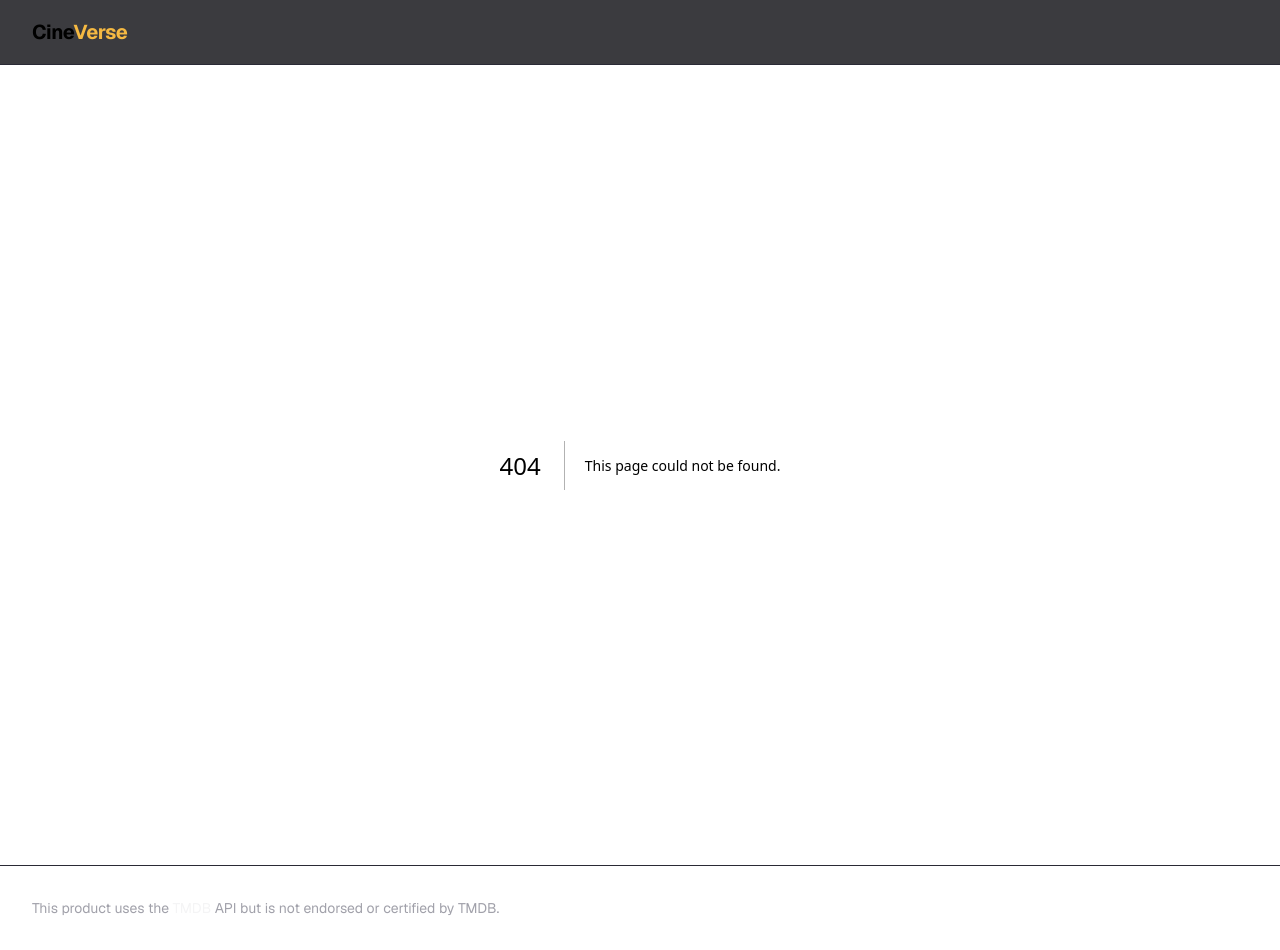
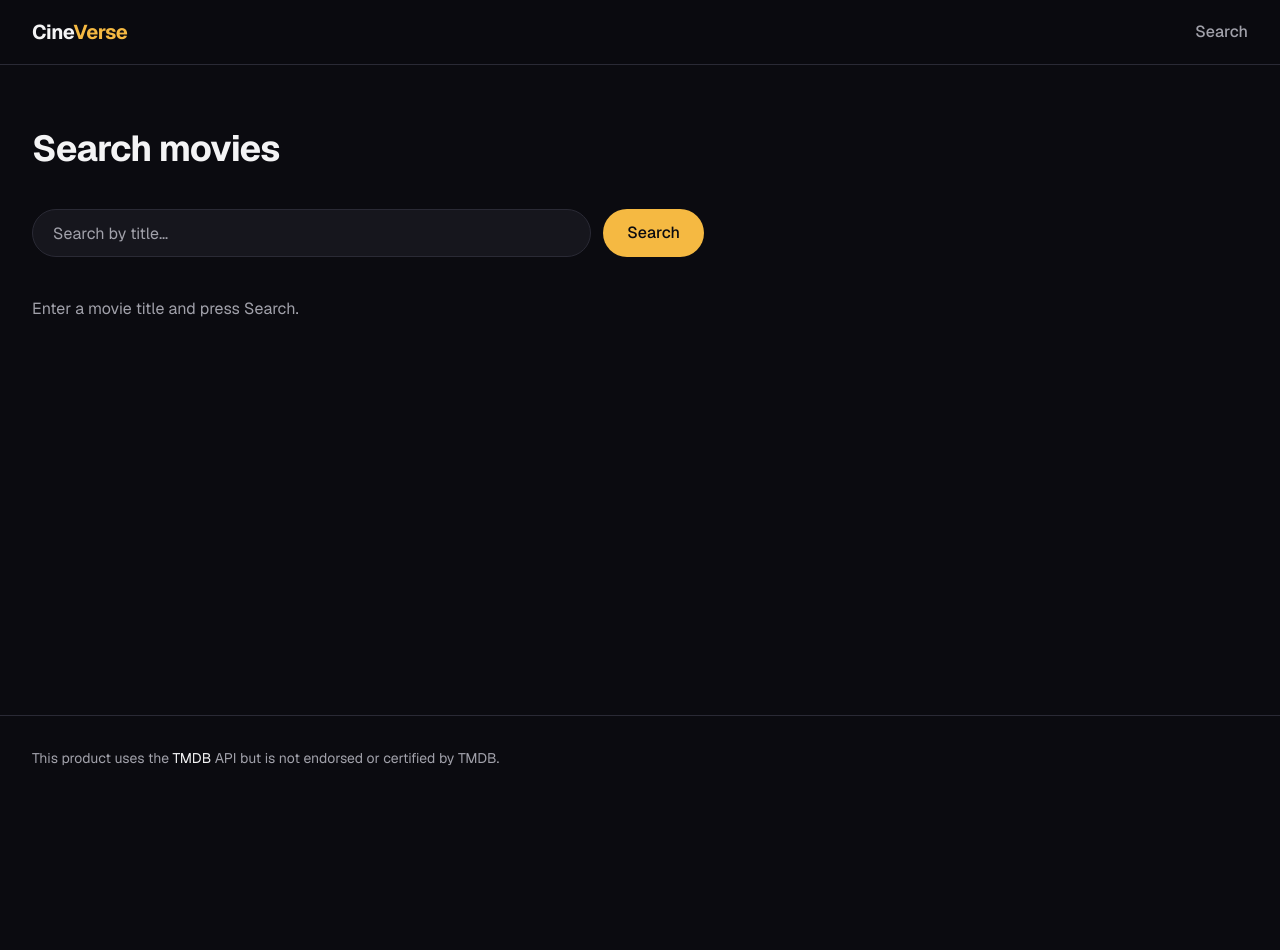
Before and after one commit to otonebieridze/cineverse, a Next.js app: page /search in a window 1280 px wide. Before the commit this address had no page. After the commit the page ends 800 px from the top, so only its background shows below. Built offline with nearby package versions, Linux system fonts and the light colour scheme.

Commit message:
feat: add search page

```diff
--- /dev/null
+++ b/src/app/search/loading.tsx
@@ -0,0 +1,14 @@
+import { Container } from "@/components/Container";
+import { MovieGridSkeleton } from "@/components/MovieGridSkeleton";
+
+export default function Loading() {
+  return (
+    <Container className="space-y-10 py-12 sm:py-16">
+      <div aria-hidden="true" className="space-y-10 motion-safe:animate-pulse">
+        <div className="h-9 w-64 rounded bg-surface sm:h-10" />
+        <div className="h-12 max-w-2xl rounded-full bg-surface" />
+      </div>
+      <MovieGridSkeleton />
+    </Container>
+  );
+}
--- /dev/null
+++ b/src/app/search/page.tsx
@@ -0,0 +1,40 @@
+import type { Metadata } from "next";
+import { Suspense } from "react";
+import { Container } from "@/components/Container";
+import { MovieGridSkeleton } from "@/components/MovieGridSkeleton";
+import { MovieSection } from "@/components/MovieSection";
+import { SearchForm } from "@/components/SearchForm";
+import { SearchResults } from "@/components/SearchResults";
+
+export const metadata: Metadata = {
+  title: "Search",
+};
+
+export default function SearchPage({ searchParams }: PageProps<"/search">) {
+  return (
+    <Container className="space-y-10 py-12 sm:py-16">
+      <h1 className="text-3xl font-bold tracking-tight sm:text-4xl">Search movies</h1>
+
+      <Suspense fallback={<MovieGridSkeleton />}>
+        {searchParams.then(({ q }) => {
+          const query = typeof q === "string" ? q.trim() : "";
+
+          return (
+            <>
+              <SearchForm defaultValue={query} />
+              {query ? (
+                <MovieSection id="search-results" title={`Results for "${query}"`}>
+                  <Suspense key={query} fallback={<MovieGridSkeleton />}>
+                    <SearchResults query={query} />
+                  </Suspense>
+                </MovieSection>
+              ) : (
+                <p className="text-muted">Enter a movie title and press Search.</p>
+              )}
+            </>
+          );
+        })}
+      </Suspense>
+    </Container>
+  );
+}
--- /dev/null
+++ b/src/components/SearchForm.tsx
@@ -0,0 +1,30 @@
+import Form from "next/form";
+
+type SearchFormProps = {
+  defaultValue: string;
+};
+
+export function SearchForm({ defaultValue }: SearchFormProps) {
+  return (
+    <Form action="/search" role="search" className="flex max-w-2xl gap-3">
+      <label htmlFor="search-query" className="sr-only">
+        Search movies by title
+      </label>
+      <input
+        id="search-query"
+        name="q"
+        type="search"
+        defaultValue={defaultValue}
+        placeholder="Search by title…"
+        autoComplete="off"
+        className="h-12 w-full min-w-0 rounded-full border border-border bg-surface px-5 placeholder:text-muted"
+      />
+      <button
+        type="submit"
+        className="h-12 shrink-0 rounded-full bg-accent px-6 font-medium text-accent-foreground transition-opacity hover:opacity-90"
+      >
+        Search
+      </button>
+    </Form>
+  );
+}
--- /dev/null
+++ b/src/components/SearchResults.tsx
@@ -0,0 +1,18 @@
+import { MovieResults } from "@/components/MovieResults";
+import { searchMovies } from "@/lib/tmdb";
+
+type SearchResultsProps = {
+  query: string;
+};
+
+export async function SearchResults({ query }: SearchResultsProps) {
+  const { results } = await searchMovies(query);
+
+  return (
+    <MovieResults
+      movies={results}
+      emptyMessage={`No movies found for "${query}".`}
+      aboveTheFold
+    />
+  );
+}
--- a/src/components/SiteHeader.tsx
+++ b/src/components/SiteHeader.tsx
@@ -4,13 +4,21 @@ import { Container } from "@/components/Container";
 export function SiteHeader() {
   return (
     <header className="sticky top-0 z-10 border-b border-border bg-background/80 backdrop-blur">
-      <Container className="flex h-16 items-center">
+      <Container className="flex h-16 items-center justify-between">
         <Link
           href="/"
           className="rounded-md text-xl font-bold tracking-tight transition-colors hover:text-accent"
         >
           Cine<span className="text-accent">Verse</span>
         </Link>
+        <nav aria-label="Main">
+          <Link
+            href="/search"
+            className="rounded-md font-medium text-muted transition-colors hover:text-foreground"
+          >
+            Search
+          </Link>
+        </nav>
       </Container>
     </header>
   );
--- a/src/lib/tmdb.ts
+++ b/src/lib/tmdb.ts
@@ -51,6 +51,12 @@ export async function getTrendingMovies(): Promise<PaginatedResponse<Movie>> {
   return tmdbFetch("/trending/movie/week");
 }
 
+export async function searchMovies(query: string): Promise<PaginatedResponse<Movie>> {
+  "use cache";
+  cacheLife("hours");
+  return tmdbFetch(`/search/movie?query=${encodeURIComponent(query)}&include_adult=false`);
+}
+
 export async function getMovieDetails(id: string): Promise<MovieDetails | null> {
   "use cache";
   cacheLife("days");
```
